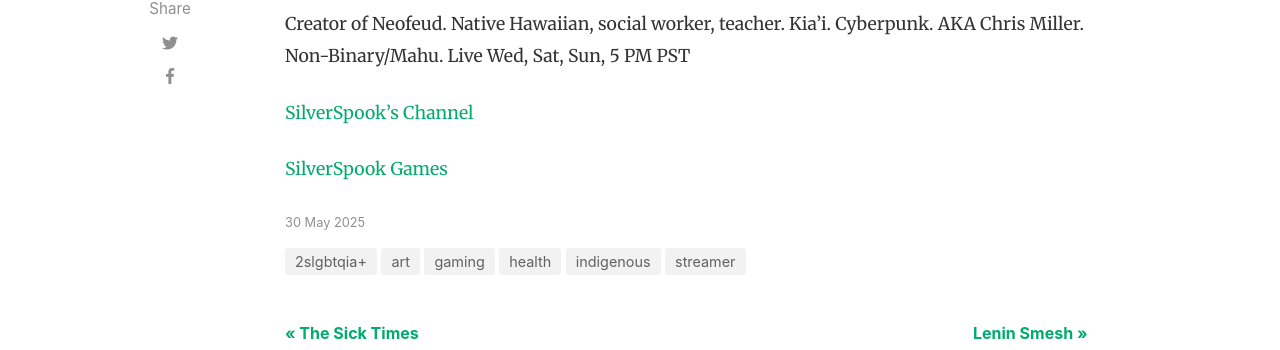
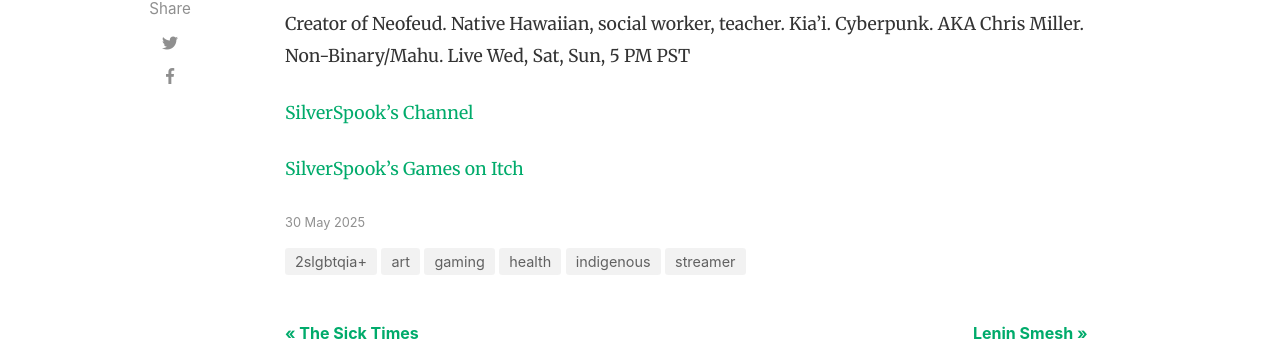
Before and after one commit to StreetCatLove/recs, a Jekyll site: the page built from _posts/2025-05-30-silver.md, in a window 1280 px wide and 900 px high, scrolled down 629 px. Shown: the part 102-452 px from the top of the window. Built offline with Jekyll 4.4.1, drawn with Linux system fonts in a browser that asks for light colours; nearby versions of some CDN libraries; comment, search, counter and statistics services are not loaded.

Commit message:
Update 2025-05-30-silver.md

```diff
--- a/_posts/2025-05-30-silver.md
+++ b/_posts/2025-05-30-silver.md
@@ -15,4 +15,4 @@
 
 <a href="https://www.twitch.tv/silverspook">SilverSpook's Channel</a>
 
-<a href="https://x.com/SilvrSpookGames">SilverSpook Games</a>
+<a href="https://silverspook.itch.io/">SilverSpook's Games on Itch</a>
```
